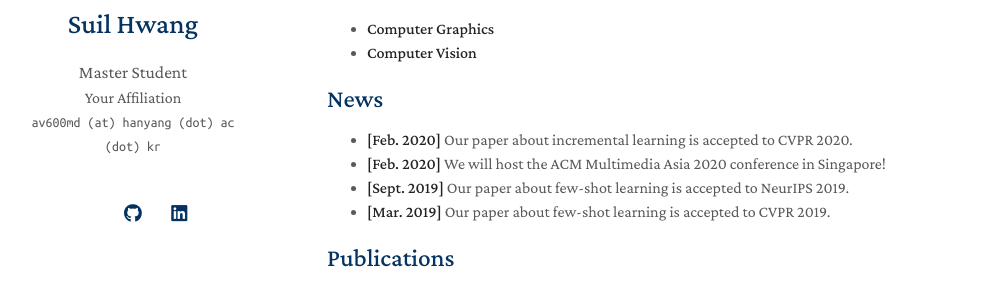
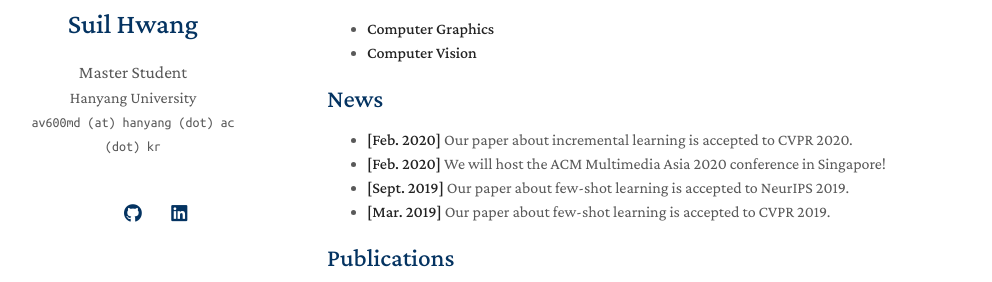
Before and after one commit to suil-hwang/suil-hwang.github.io, a Jekyll site: the page built from index.md, in a window 1280 px wide. Shown: the part 178-460 px from the top of the page, without its empty margins (143-1135 px from the left). Built offline with Jekyll 4.4.1, drawn with Linux system fonts in a browser that asks for light colours; a style sheet for code colours, icons or effects is not loaded; our own code applies the rules of GitHub Pages for plain Markdown files.

Commit message:
Update _config.yml

```diff
--- a/_config.yml
+++ b/_config.yml
@@ -1,7 +1,7 @@
 # Basic Information
 title: Suil Hwang
 position: Master Student
-affiliation: Your Affiliation
+affiliation: Hanyang University
 email: av600md (at) hanyang (dot) ac (dot) kr
 
 # Search Engine Optimization (SEO)
```
